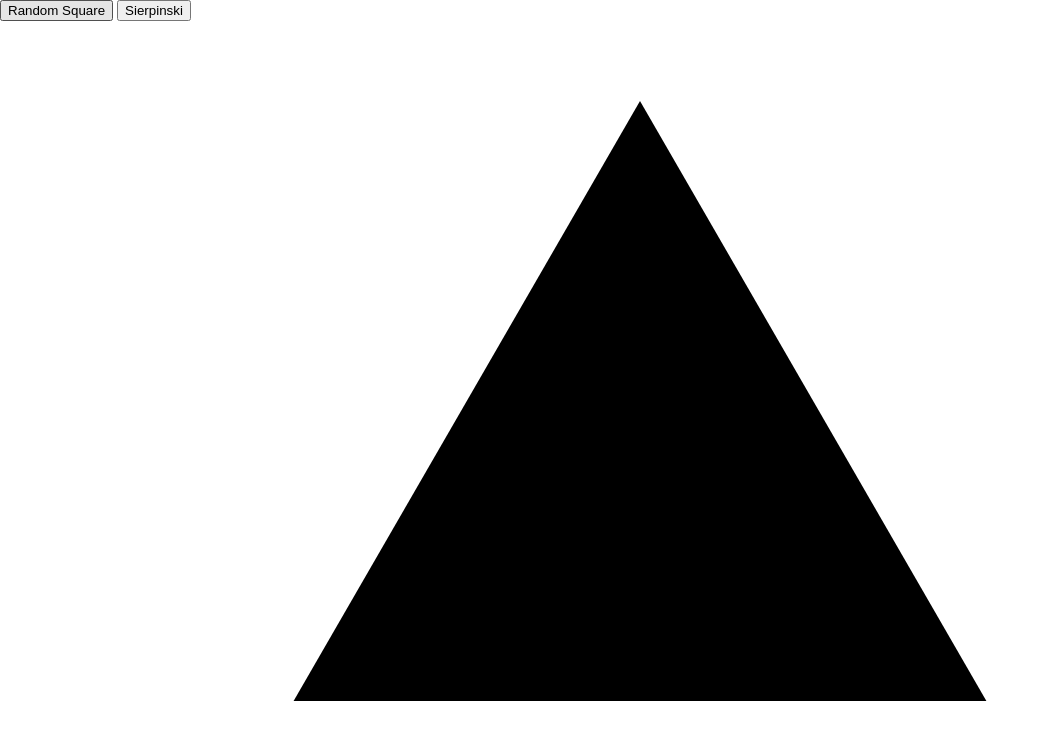
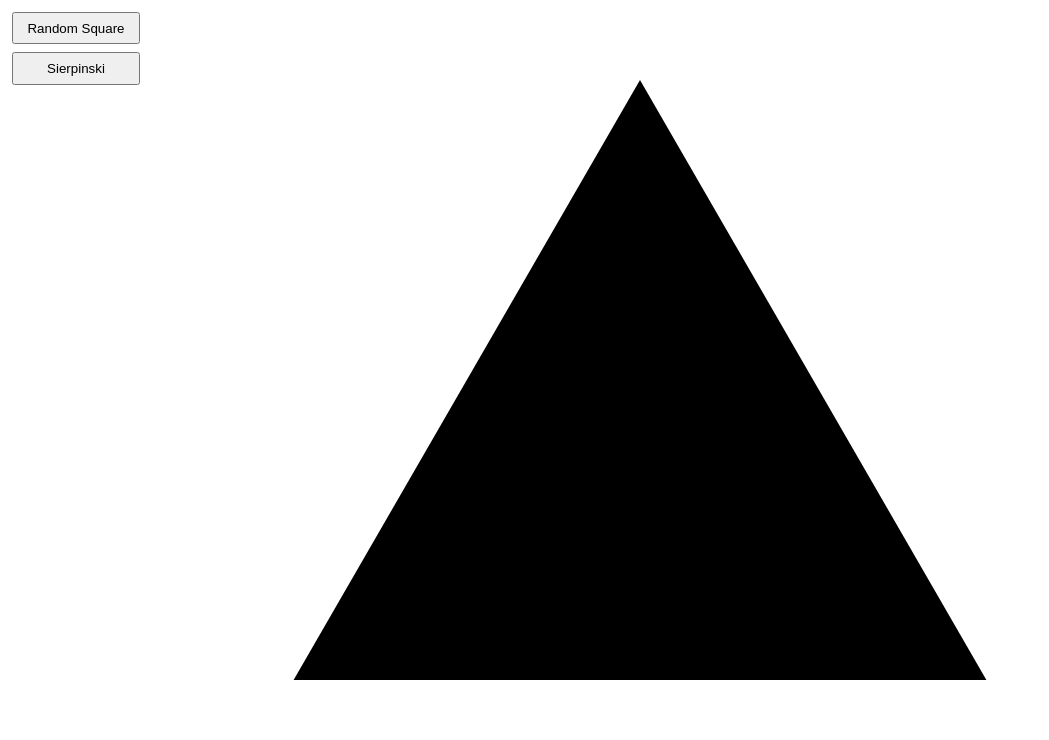
Before and after one commit to tynes/fun-with-chaos, a website: page index.html in a window 1280 px wide. Shown: the whole page, without its empty margins (0-1049 px from the left). Drawn offline with nearby package versions, Linux system fonts and the light colour scheme; files that its build step writes are made by us from their sources.

Commit message:
Style buttons, give layout

```diff
--- a/src/styles/main.scss
+++ b/src/styles/main.scss
@@ -1,7 +1,14 @@
-$font-stack:    Helvetica, sans-serif;
-$primary-color: #333;
+#navigation {
+  display: inline-block;
+  position: absolute;
+  width: 8em;
+  left: 0.5em;
+  top: 0.5em;
+}
 
-.test {
-  font: 100% $font-stack;
-  color: $primary-color;
+#navigation button {
+  position: relative;
+  padding: 0.5em;
+  margin: 0.3em;
+  width: 100%;
 }
```
